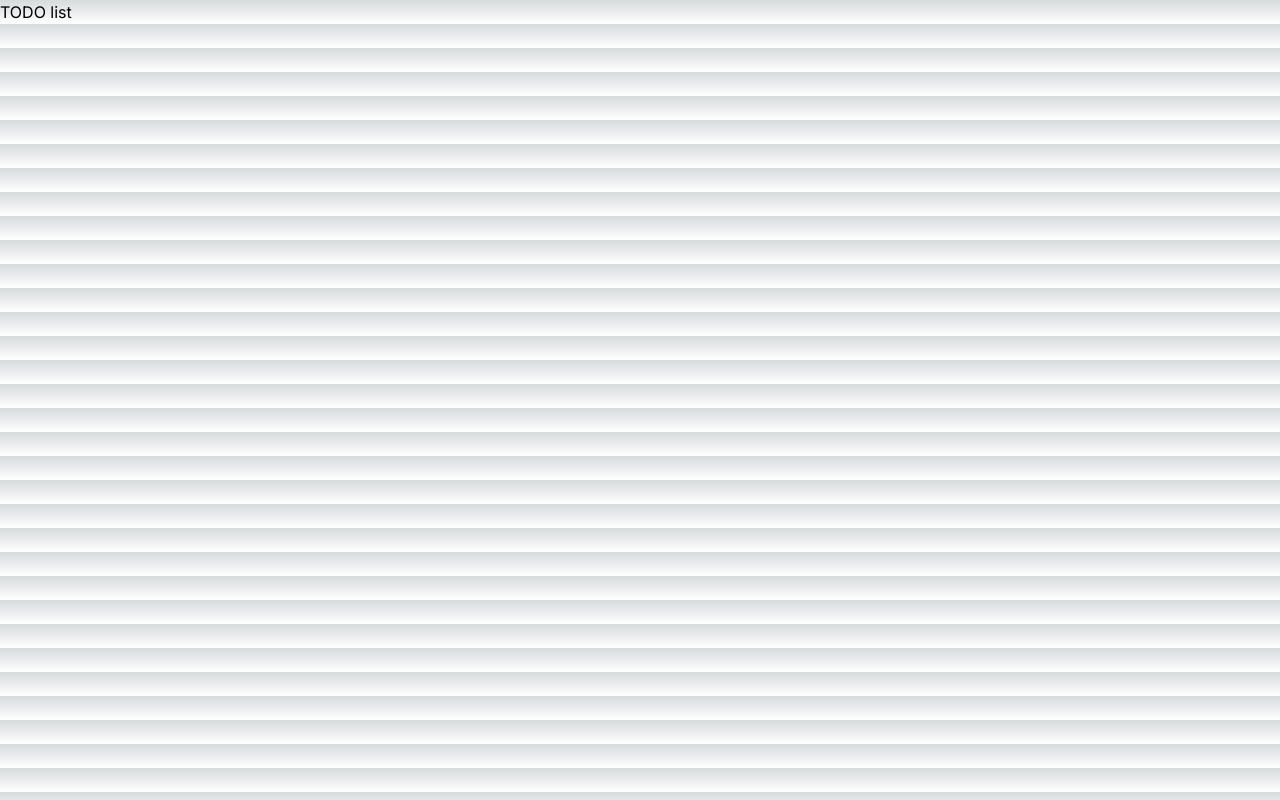
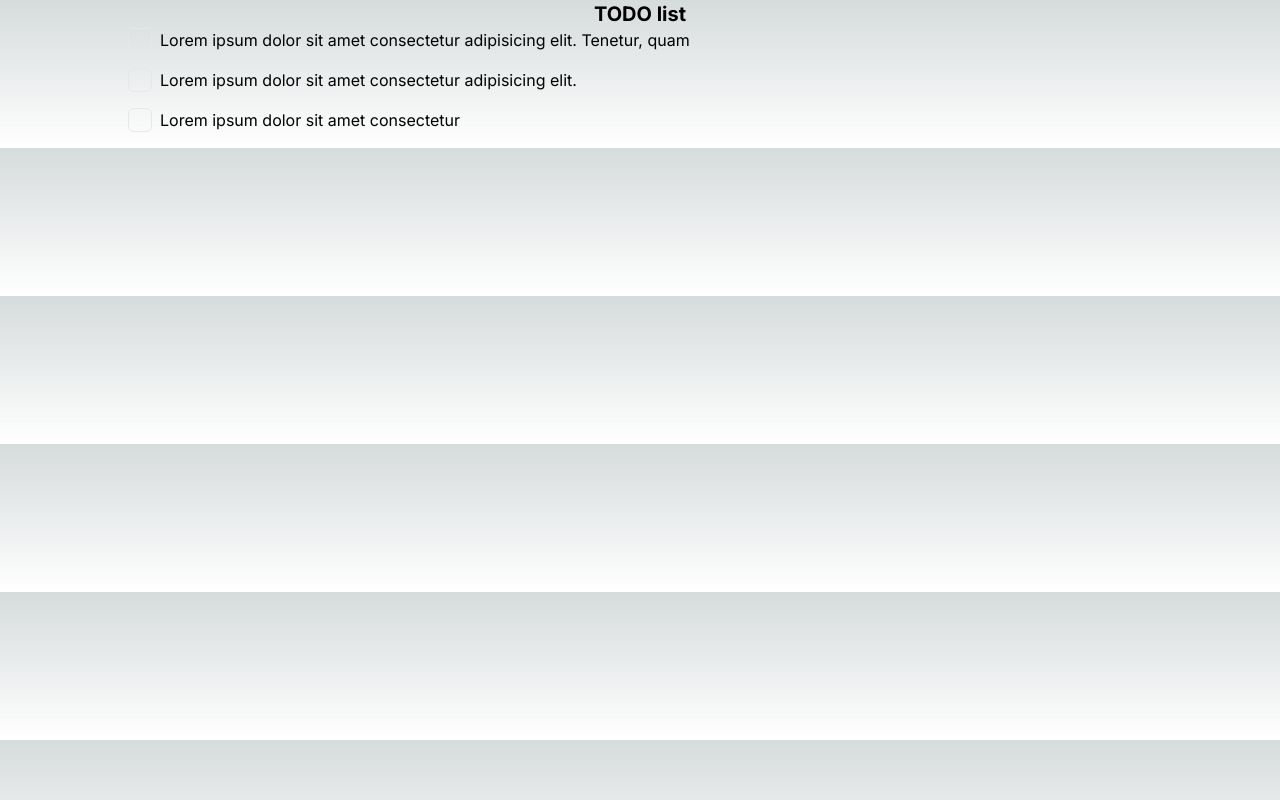
Before and after one commit to OleksiiPustilnyk/pet-project-todolist, a Next.js app: page / in a window 1280 px wide. Built offline with nearby package versions, Linux system fonts and the light colour scheme.

Commit message:
added components TodoList, TodoListItems, Check

```diff
--- a/package.json
+++ b/package.json
@@ -11,7 +11,8 @@
   "dependencies": {
     "next": "14.1.4",
     "react": "^18",
-    "react-dom": "^18"
+    "react-dom": "^18",
+    "react-icons": "^5.0.1"
   },
   "devDependencies": {
     "@types/node": "^20",
--- /dev/null
+++ b/src/app/components/TodoList.tsx
@@ -0,0 +1,40 @@
+'use client'
+
+import { useState } from 'react'
+import TodoListItems from './TodoListItems'
+
+const data = [
+    {
+        id: 1,
+        title: 'Lorem ipsum dolor sit amet consectetur adipisicing elit. Tenetur, quam',
+        isCompleted: false,
+    },
+    {
+        id: 2,
+        title: 'Lorem ipsum dolor sit amet consectetur adipisicing elit.',
+        isCompleted: false,
+    },
+    {
+        id: 3,
+        title: 'Lorem ipsum dolor sit amet consectetur',
+        isCompleted: false,
+    },
+]
+
+export default function TodoList() {
+    const [todos, setTodos] = useState(data)
+
+    const changeTodo = (id: number) => {
+        setTodos(prevTodos =>
+            prevTodos.map(todo =>
+                todo.id === id
+                    ? { ...todo, isCompleted: !todo.isCompleted }
+                    : todo,
+            ),
+        )
+    }
+
+    console.log(todos)
+
+    return <TodoListItems todos={todos} changeTodo={changeTodo} />
+}
--- /dev/null
+++ b/src/app/components/TodoListItems.tsx
@@ -0,0 +1,29 @@
+import Check from './items/Check'
+
+type TodoItem = {
+    id: number
+    title: string
+    isCompleted: boolean
+}
+
+type Props = {
+    todos: TodoItem[]
+    changeTodo: (id: number) => void
+}
+
+export default function TodoListItems({ todos, changeTodo }: Props) {
+    return (
+        <>
+            {todos.map(todo => (
+                <div className='flex mb-4 items-center' key={todo.id}>
+                    <Check
+                        id={todo.id}
+                        changeTodo={changeTodo}
+                        isCompleted={todo.isCompleted}
+                    />
+                    <div>{todo.title}</div>
+                </div>
+            ))}
+        </>
+    )
+}
--- /dev/null
+++ b/src/app/components/items/Check.tsx
@@ -0,0 +1,18 @@
+import { FaCheck } from 'react-icons/fa'
+
+type Props = {
+    id: number
+    isCompleted: boolean
+    changeTodo: (id: number) => void
+}
+
+export default function Check({ id, changeTodo, isCompleted }: Props) {
+    return (
+        <button
+            className='border w-6 h-6 rounded-md mr-2'
+            onClick={() => changeTodo(id)}
+        >
+            {isCompleted && <FaCheck size={20} className='' />}
+        </button>
+    )
+}
--- a/src/app/page.tsx
+++ b/src/app/page.tsx
@@ -1,5 +1,10 @@
+import TodoList from './components/TodoList'
+
 export default function Home() {
- return (
-  <h1>TODO list</h1>
- )
+    return (
+        <div className='mx-auto w-4/5'>
+            <h1 className='text-center font-bold text-xl'>TODO list</h1>
+            <TodoList />
+        </div>
+    )
 }
```
Also changed, not shown: 1 other file (tests, documents, lock files or other folders).
